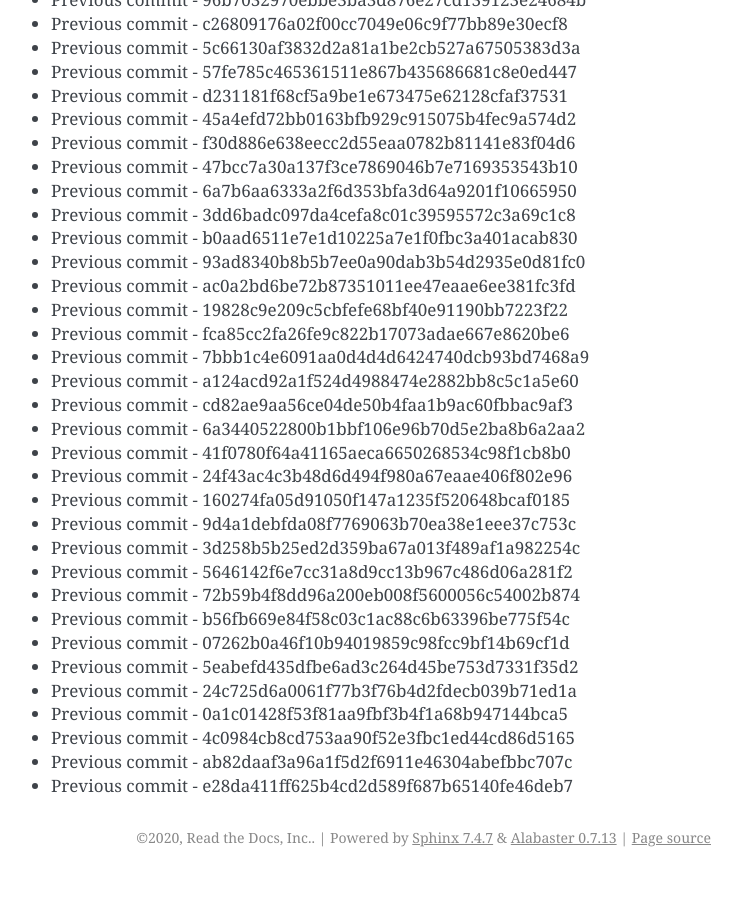
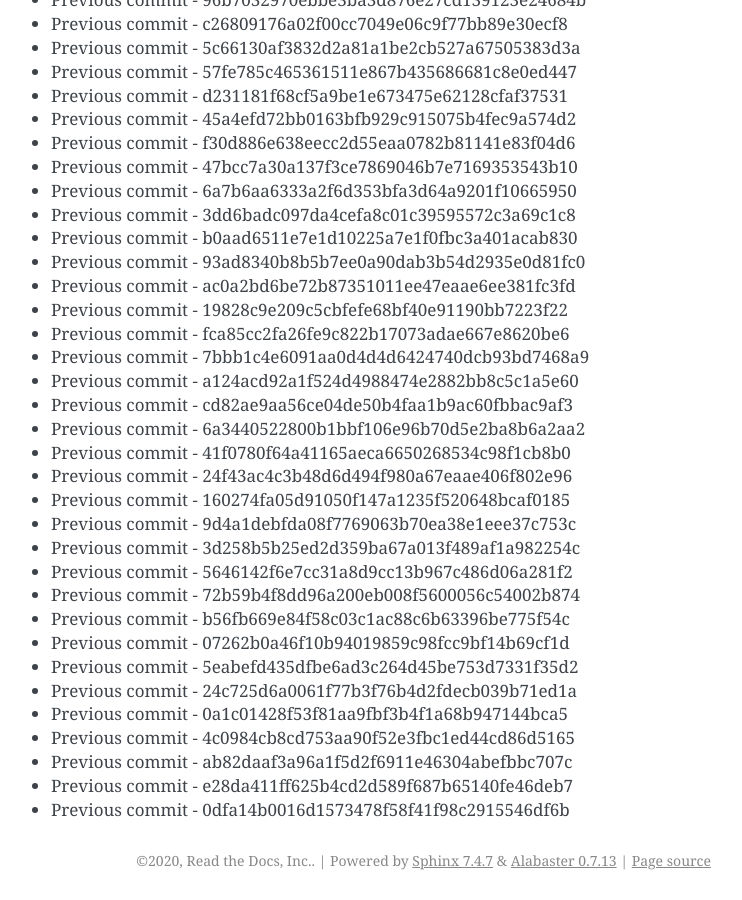
Before and after one commit to readthedocs/rtd-git-stresstest, a Sphinx documentation site: the page built from docs/updates.rst, in a window 1280 px wide and 900 px high, scrolled down 75877 px. Shown: the whole window, without its empty margins (399-1141 px from the left). Built offline with Sphinx 7.4.7, drawn with Linux system fonts in a browser that asks for light colours; before the commit the page ends 76754 px from its top, so only the background shows below that.

Commit message:
Generating commit from previous: 0dfa14b0016d1573478f58f41f98c2915546df6b

```diff
--- a/docs/updates.rst
+++ b/docs/updates.rst
@@ -3220,3 +3220,4 @@ It can be tested for any performance characteristics.
 * Previous commit - 4c0984cb8cd753aa90f52e3fbc1ed44cd86d5165
 * Previous commit - ab82daaf3a96a1f5d2f6911e46304abefbbc707c
 * Previous commit - e28da411ff625b4cd2d589f687b65140fe46deb7
+* Previous commit - 0dfa14b0016d1573478f58f41f98c2915546df6b
```
